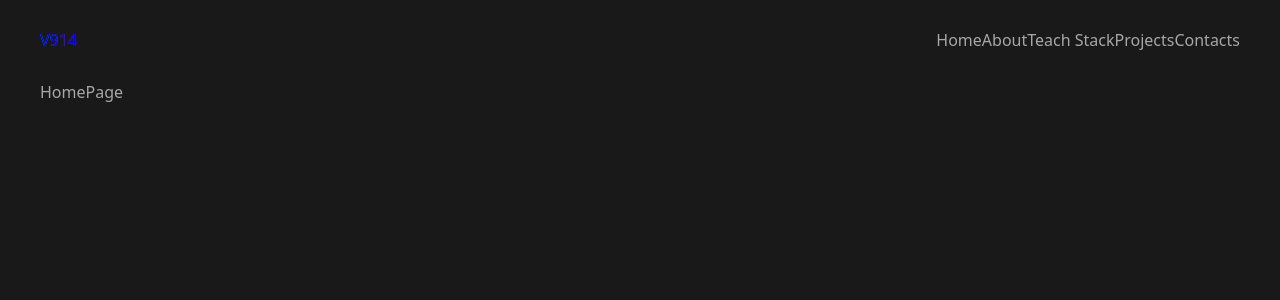
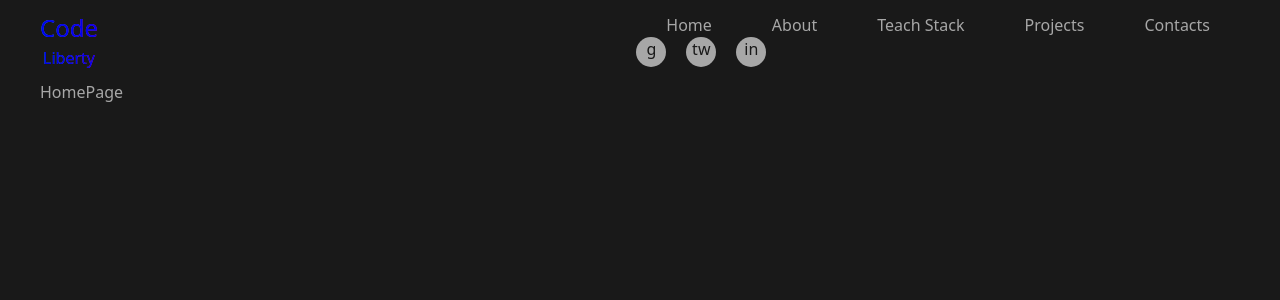
Before and after one commit to EndlessCod1ng/business-card-website, a React (Vite) app: page / in a window 1280 px wide. Shown: the top 300 px of the page. Built offline with nearby package versions, Linux system fonts and the light colour scheme.

Commit message:
cxr Scls

```diff
--- a/src/features/Nav/Nav.module.scss
+++ b/src/features/Nav/Nav.module.scss
@@ -4,4 +4,9 @@
 
 li {
   list-style-type: none;
+
 }
+
+.link {
+  padding: 13px 30px;
+}
--- a/src/features/Nav/Nav.tsx
+++ b/src/features/Nav/Nav.tsx
@@ -21,7 +21,12 @@ export const Nav = ({ className }: NavProps) => {
         {links.map((l) => {
           return (
             <li key={l.link}>
-              <AppLink to={l.link}>{l.name}</AppLink>
+              <AppLink
+                className={s.link}
+                to={l.link}
+              >
+                {l.name}
+              </AppLink>
             </li>
           );
         })}
--- /dev/null
+++ b/src/features/Socials/Socials.module.scss
@@ -0,0 +1,14 @@
+.socials {
+  display: flex;
+  gap: 20px;
+}
+
+.social {
+  height: 30px;
+  width: 30px;
+  background: var(--primary-color);
+  color: var(--bg-color);
+  display: flex;
+  justify-content: center;
+  border-radius: 50%;
+}
--- /dev/null
+++ b/src/features/Socials/Socials.tsx
@@ -0,0 +1,21 @@
+import s from "./Socials.module.scss";
+interface SocialsProps {
+  className?: string;
+}
+const socialNetworks = ["g", "tw", "in"];
+export const Social = ({ className }: SocialsProps) => {
+  return (
+    <div className={`${s.socials} ${className ? className : ""}`}>
+      {socialNetworks.map((social) => {
+        return (
+          <div
+            key={social}
+            className={`${s.social}`}
+          >
+            {social}
+          </div>
+        );
+      })}
+    </div>
+  );
+};
--- /dev/null
+++ b/src/shared/ui/Logo/Logo.module.scss
@@ -0,0 +1,13 @@
+.logo {
+  display: flex;
+  flex-direction: column;
+  align-items: center;
+}
+
+.top {
+  font-size: 24px;
+}
+
+.bottom {
+  font-size: 16px;
+}
--- a/src/shared/ui/Logo/Logo.tsx
+++ b/src/shared/ui/Logo/Logo.tsx
@@ -1,5 +1,5 @@
 import { AppLink } from "../AppLink/AppLink";
-
+import s from "./Logo.module.scss";
 interface LogoProps {
   className?: string;
   link?: boolean;
@@ -10,12 +10,13 @@ export const Logo = ({ className, link = true }: LogoProps) => {
       {link ? (
         <AppLink
           colorType="accentedGradient"
-          className={`${className ? className : ""}`}
+          className={`${s.logo} ${className ? className : ""}`}
         >
-          V914
+          <div className={s.top}>Code</div>
+          <div className={s.bottom}>Liberty</div>
         </AppLink>
       ) : (
-        <div className={`${className ? className : ""}`}>V914</div>
+        <div className={`${s.logo} ${className ? className : ""}`}>V914</div>
       )}
     </>
   );
--- a/src/widgets/Header/Header.tsx
+++ b/src/widgets/Header/Header.tsx
@@ -1,6 +1,7 @@
 import { Nav } from "@/features/Nav/Nav";
 import s from "./Header.module.scss";
 import { Logo } from "@/shared/ui/Logo/Logo";
+import { Social } from "@/features/Socials/Socials";
 
 interface HeaderProps {
   className?: string;
@@ -9,7 +10,10 @@ export const Header = ({ className }: HeaderProps) => {
   return (
     <header className={`${s.header} ${className ? className : ""}`}>
       <Logo />
-      <Nav />
+      <div>
+        <Nav />
+        <Social />
+      </div>
     </header>
   );
 };
```
